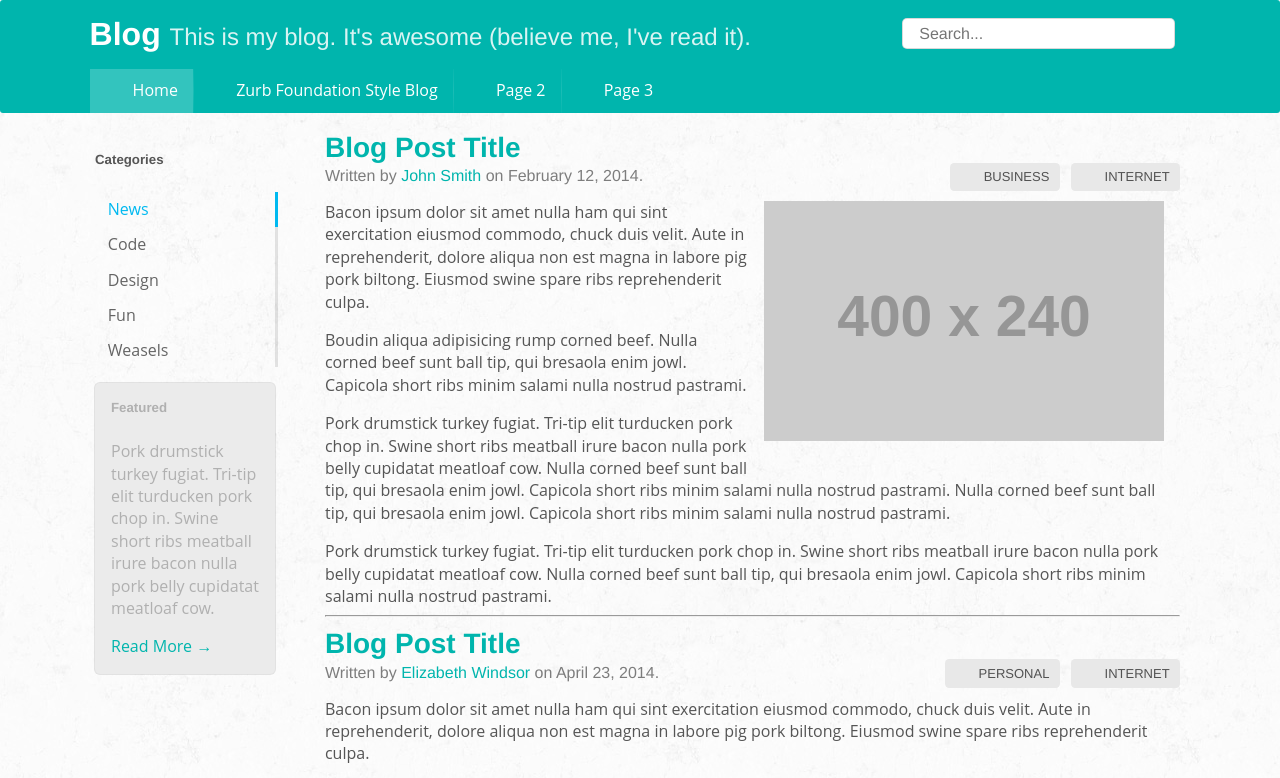
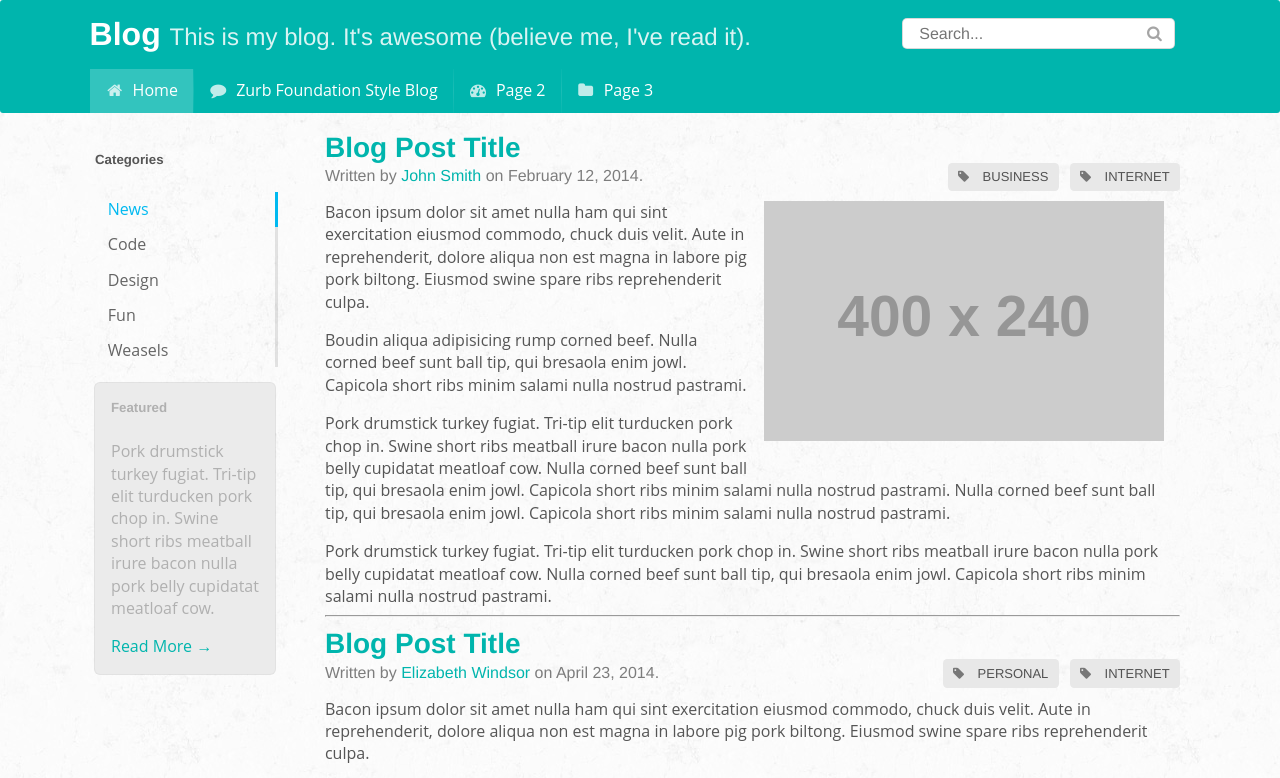
Before and after one commit to SteveMcArthur/semantic-blog-template, a plain HTML site: page semantic-ui-style.html in a window 1280 px wide. Shown: the top 778 px of the page. Drawn offline with Linux system fonts and the light colour scheme; the site is published under a folder, as on GitHub Pages, so addresses that start at the root find nothing; placeholder pictures from the web are drawn by us.

Commit message:
relative paths to fonts

```diff
--- a/css/elements/icon.css
+++ b/css/elements/icon.css
@@ -26,8 +26,8 @@
 *******************************/
 @font-face {
   font-family: 'Icons';
-  src: url(/fonts/icons.eot);
-  src: url(/fonts/icons.eot?#iefix) format('embedded-opentype'), url(/fonts/icons.svg#icons) format('svg'), url(/fonts/icons.woff) format('woff'), url(/fonts/icons.ttf) format('truetype');
+  src: url(../../fonts/icons.eot);
+  src: url(../../fonts/icons.eot?#iefix) format('embedded-opentype'), url(../../fonts/icons.svg#icons) format('svg'), url(../../fonts/icons.woff) format('woff'), url(../../fonts/icons.ttf) format('truetype');
   font-style: normal;
   font-weight: normal;
   font-variant: normal;
```
